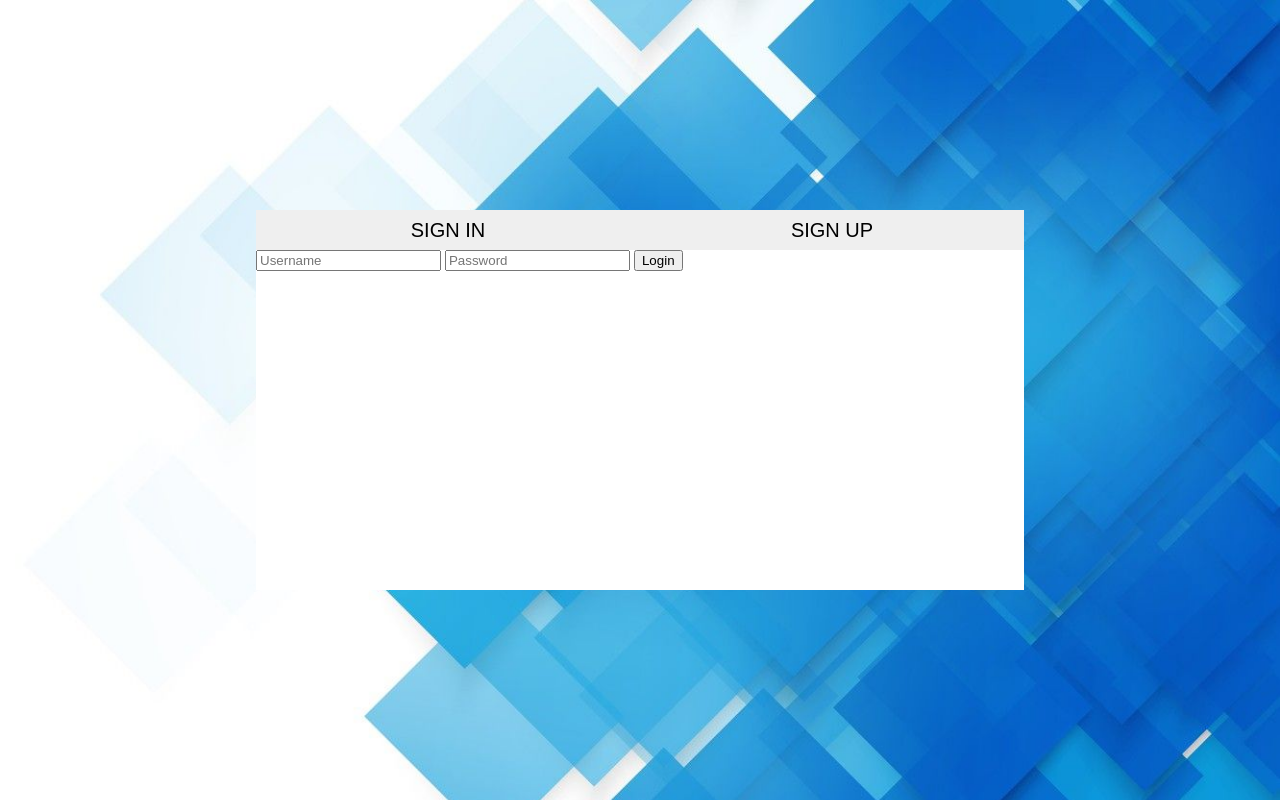
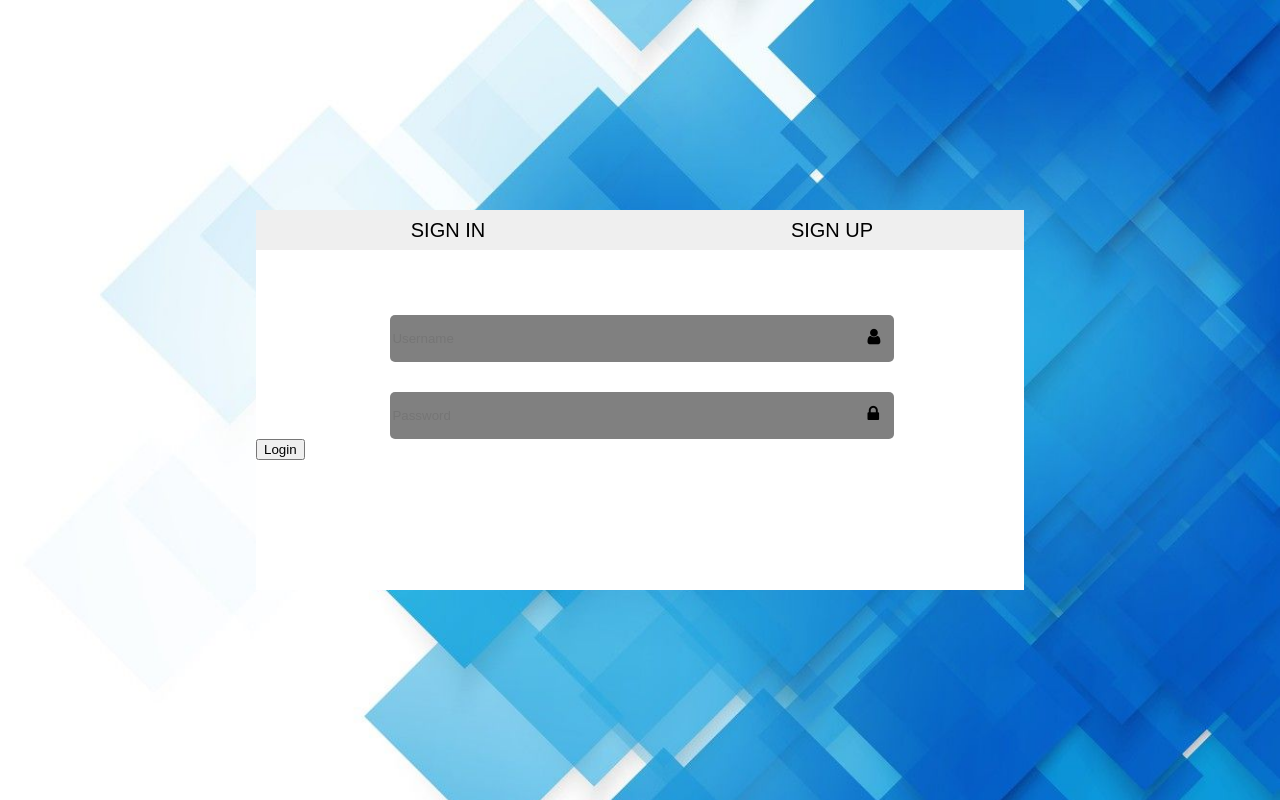
Before and after one commit to DenisKantic/sign-up_sign-in, a plain HTML site: page index.html in a window 1280 px wide. Drawn offline with Linux system fonts and the light colour scheme.

Commit message:
added in html and little css properties for icons

```diff
--- a/index.html
+++ b/index.html
@@ -4,6 +4,7 @@
     <meta charset="UTF-8">
     <meta name="viewport" content="width=device-width, initial-scale=1.0">
     <link href="https://fonts.googleapis.com/css?family=Roboto&display=swap" rel="stylesheet"> <!-- font-family: 'Roboto', ;-->
+    <link rel="stylesheet" href="https://stackpath.bootstrapcdn.com/font-awesome/4.7.0/css/font-awesome.min.css">
     <link rel="stylesheet" href="style.css">
     <title>Sign in</title>
 </head>
@@ -14,8 +15,10 @@
         <button class="btn btn-up">Sign up</button>
 
         <input type="text" placeholder="Username">
+        <i class="fa fa-user"></i>
         <input type="password" placeholder="Password">
-
+        <i class="fa fa-lock"></i>
+        <br>
         <button class="login-btn">Login</button>
     </div>
 
--- a/style.css
+++ b/style.css
@@ -18,6 +18,7 @@ body{
     left: 50%;
     transform: translate(-50%,-50%);
     box-sizing: border-box;
+
 }
 
 
@@ -41,4 +42,24 @@ body{
     font-size: 20px;
     text-transform: uppercase;
     cursor: pointer;
+    margin-bottom: 35px;
 }
+
+.container input{
+
+    width: 65%;
+    margin-left: 17.5%;
+    margin-top: 30px;
+    height: 45px;
+    border: none;
+    background-color: gray;
+    outline: none;
+    border-radius: 5px;
+
+}
+
+.container i{
+
+    font-size: 18px;
+    margin-left: -30px;
+}
```
